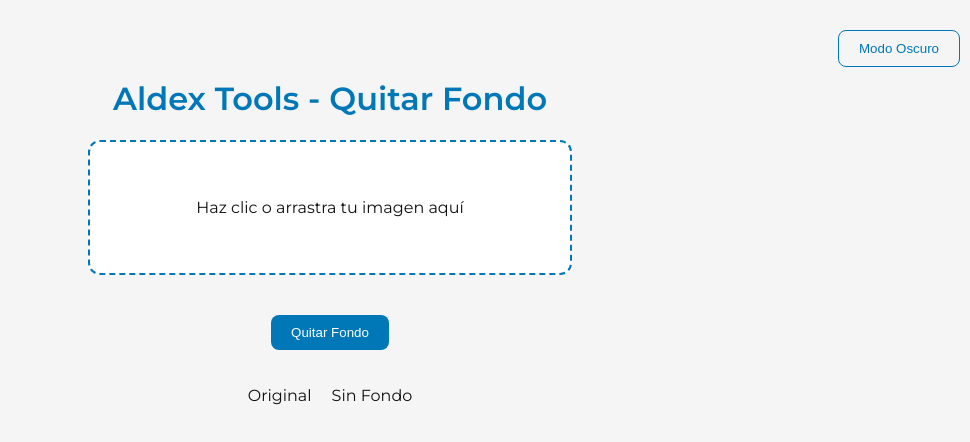
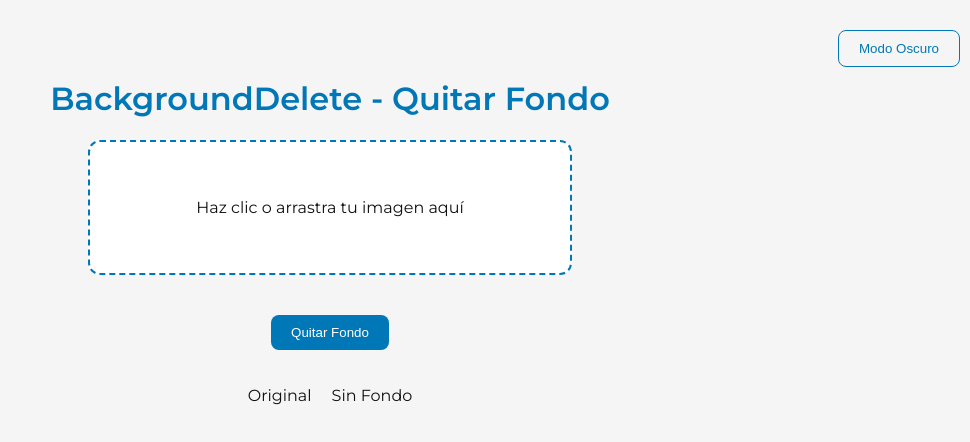
Before and after one commit to AlexandDevlop/backgroundelete, a website: page public/index.html in a window 1280 px wide. Shown: the whole page, without its empty margins (310-1280 px from the left). Drawn offline with Linux system fonts and the light colour scheme.

Commit message:
Update index.html

```diff
--- a/public/index.html
+++ b/public/index.html
@@ -3,7 +3,7 @@
 <head>
 <meta charset="UTF-8">
 <meta name="viewport" content="width=device-width, initial-scale=1.0">
-<title>Aldex Tools - Quitar Fondo</title>
+<title>BackgroundDelete - Quitar Fondo</title>
 <link href="https://fonts.googleapis.com/css2?family=Montserrat:wght@400;600&display=swap" rel="stylesheet">
 <style>
   :root {
@@ -43,7 +43,7 @@
 </head>
 <body>
 
-<h1>Aldex Tools - Quitar Fondo</h1>
+<h1>BackgroundDelete - Quitar Fondo</h1>
 
 <div class="upload-box" id="dropZone">
   <p>Haz clic o arrastra tu imagen aquí</p>
```
